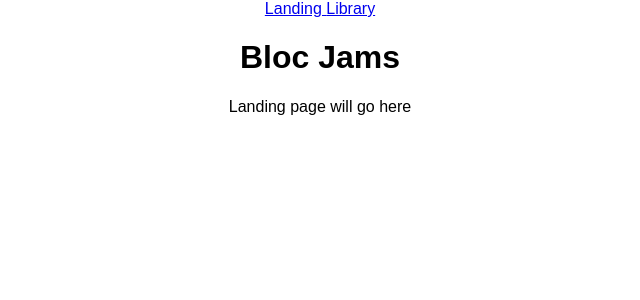
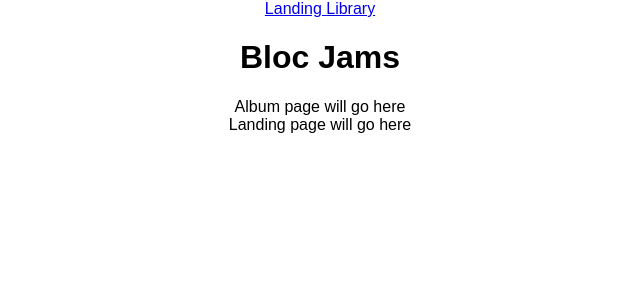
Before and after one commit to OTR500miles2go/bloc-jams-react, a React (Create React App) app: page / in a window 1280 px wide. Shown: the top 300 px of the page, without its empty margins (320-960 px from the left). Built offline with nearby package versions, Linux system fonts and the light colour scheme.

Commit message:
Assignment 3 interfaces: completed

```diff
--- a/src/App.js
+++ b/src/App.js
@@ -3,6 +3,7 @@
 import './App.css';
 import Landing from './components/Landing';
 import Library from './components/Library';
+import Album from './components/Album';
 
 class App extends Component {
   render() {
@@ -16,6 +17,8 @@
         <h1>Bloc Jams</h1>
       </header>
       <main>
+        <Route exact path="/" component={Album} />
+        <Route exact path="/library" component={Album} />
         <Route exact path="/" component={Landing} />
         <Route path="/library" component={Library} />
       </main>
--- /dev/null
+++ b/src/components/Album.js
@@ -0,0 +1,9 @@
+import React from 'react';
+
+const Album = () => (
+    <section className="album">
+        Album page will go here
+  </section>
+);
+
+export default Album;
```
